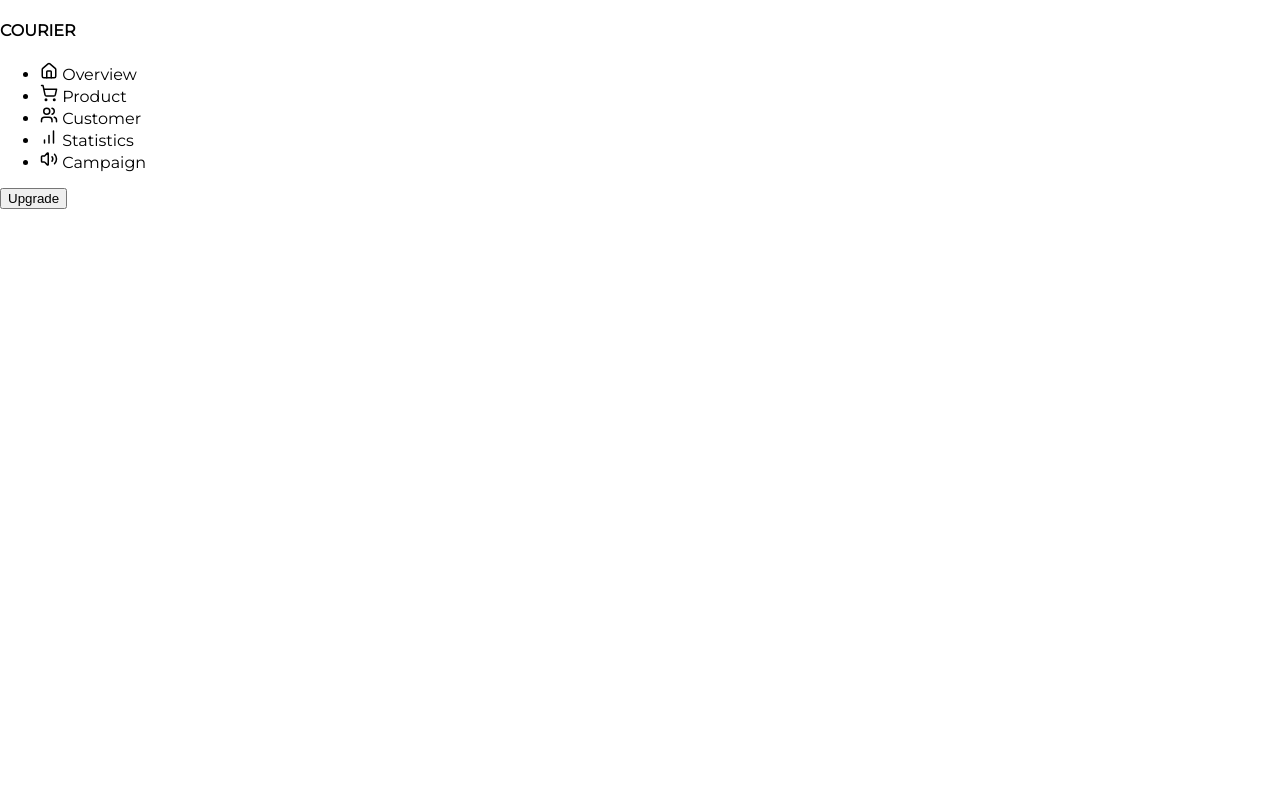
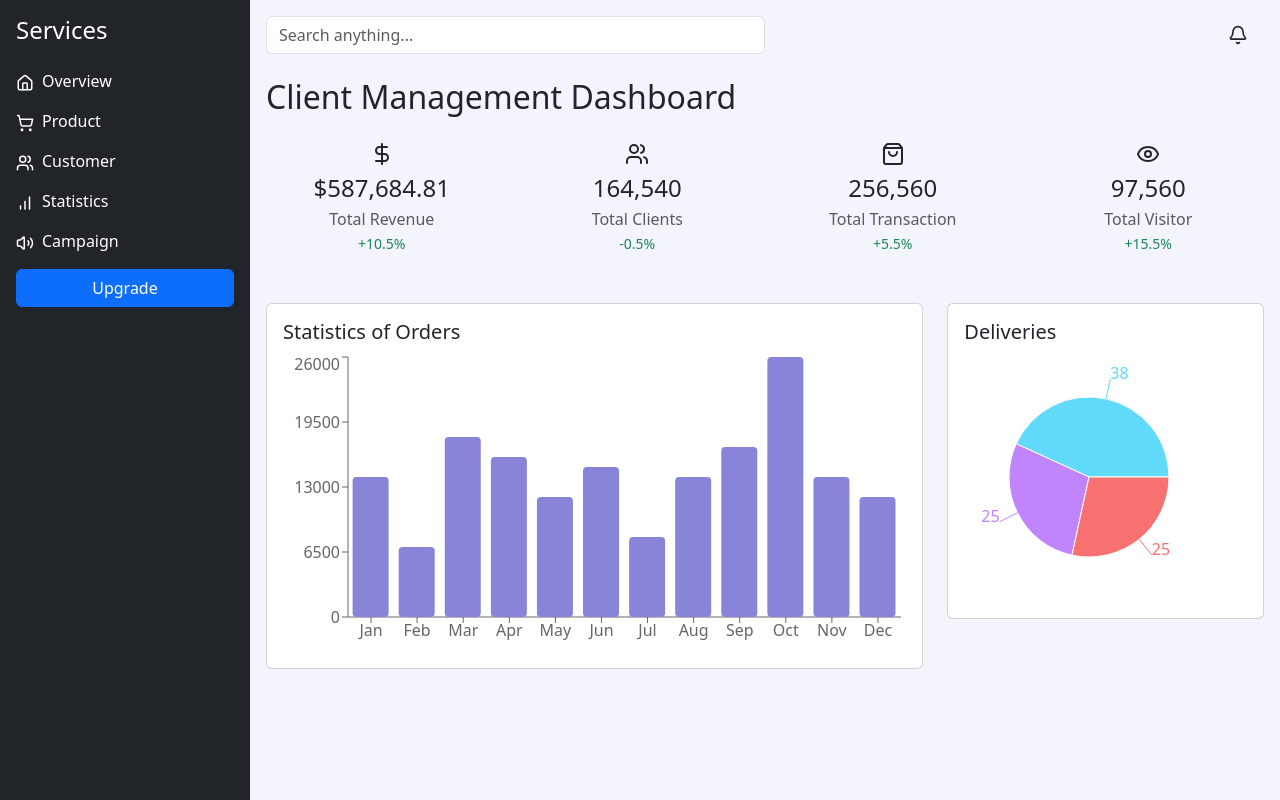
Before and after one commit to Pavanjangle/client-management-dashboard, a React (Vite) app in the folder client/: page /dashboard in a window 1280 px wide. Shown: the top 800 px of the page. Built offline with nearby package versions, Linux system fonts and the light colour scheme.

Commit message:
update-reusable-component

```diff
--- a/client/package.json
+++ b/client/package.json
@@ -13,7 +13,9 @@
     "@mantine/core": "^8.1.3",
     "@mantine/form": "^8.1.1",
     "@mantine/hooks": "^8.1.3",
+    "@tabler/icons-react": "^3.34.1",
     "axios": "^1.10.0",
+    "bootstrap": "^5.3.7",
     "jwt-decode": "^4.0.0",
     "lucide-react": "^0.525.0",
     "react": "^19.1.0",
--- a/client/src/components/Header/CustomHeader.jsx
+++ b/client/src/components/Header/CustomHeader.jsx
@@ -1,13 +1,12 @@
-import React from 'react';
 import { Bell } from 'lucide-react';
-import { Avatar } from '@mantine/core';
+// import { Avatar } from '@mantine/core';
 
 const CustomHeader = () => (
   <div className="d-flex justify-content-between align-items-center mb-4">
     <input className="form-control w-50" placeholder="Search anything..." />
     <div className="d-flex align-items-center">
       <Bell size={20} className="me-3" />
-      <Avatar src="https://i.pravatar.cc/300" radius="xl" />
+      {/* <Avatar src="https://i.pravatar.cc/300" radius="xl" /> */}
     </div>
   </div>
 );
--- a/client/src/components/Sidebar/CustomSidebar.jsx
+++ b/client/src/components/Sidebar/CustomSidebar.jsx
@@ -1,4 +1,3 @@
-import React from 'react';
 import { Home, ShoppingCart, Users, BarChart, Volume2 } from 'lucide-react';
 
 const menu = [
@@ -7,11 +6,12 @@ const menu = [
   { icon: <Users size={18} />, label: 'Customer' },
   { icon: <BarChart size={18} />, label: 'Statistics' },
   { icon: <Volume2 size={18} />, label: 'Campaign' },
+//   { icon: <Volume2 size={18} />, label: 'Campaign' },
 ];
 
 const CustomSidebar = () => (
   <div className="p-3 bg-dark text-white" style={{ width: 250, minHeight: '100vh' }}>
-    <h4 className="mb-4">COURIER</h4>
+    <h4 className="mb-4">Services</h4>
     <ul className="list-unstyled">
       {menu.map((item, i) => (
         <li key={i} className="mb-3 d-flex align-items-center">
--- a/client/src/main.jsx
+++ b/client/src/main.jsx
@@ -3,6 +3,7 @@ import { createRoot } from 'react-dom/client'
 import './global.css'
 import App from './App.jsx'
 import { MantineProvider } from '@mantine/core';
+import 'bootstrap/dist/css/bootstrap.min.css';
 
 
 createRoot(document.getElementById('root')).render(
--- a/client/src/pages/Dashboard.jsx
+++ b/client/src/pages/Dashboard.jsx
@@ -7,13 +7,13 @@ import { DollarSign, Users, ShoppingBag, Eye } from 'lucide-react';
 
 const Dashboard = () => (
   <DashboardLayout>
-    <h2 className="mb-4">Dashboard</h2>
+    <h2 className="mb-4">Client Management Dashboard</h2>
     <div className="row g-4">
       <div className="col-md-3">
         <StatCard icon={<DollarSign />} label="Total Revenue" value="$587,684.81" growth="+10.5%" />
       </div>
       <div className="col-md-3">
-        <StatCard icon={<Users />} label="Total Customer" value="164,540" growth="-0.5%" />
+        <StatCard icon={<Users />} label="Total Clients" value="164,540" growth="-0.5%" />
       </div>
       <div className="col-md-3">
         <StatCard icon={<ShoppingBag />} label="Total Transaction" value="256,560" growth="+5.5%" />
```
Also changed, not shown: 1 other file (tests, documents, lock files or other folders).
